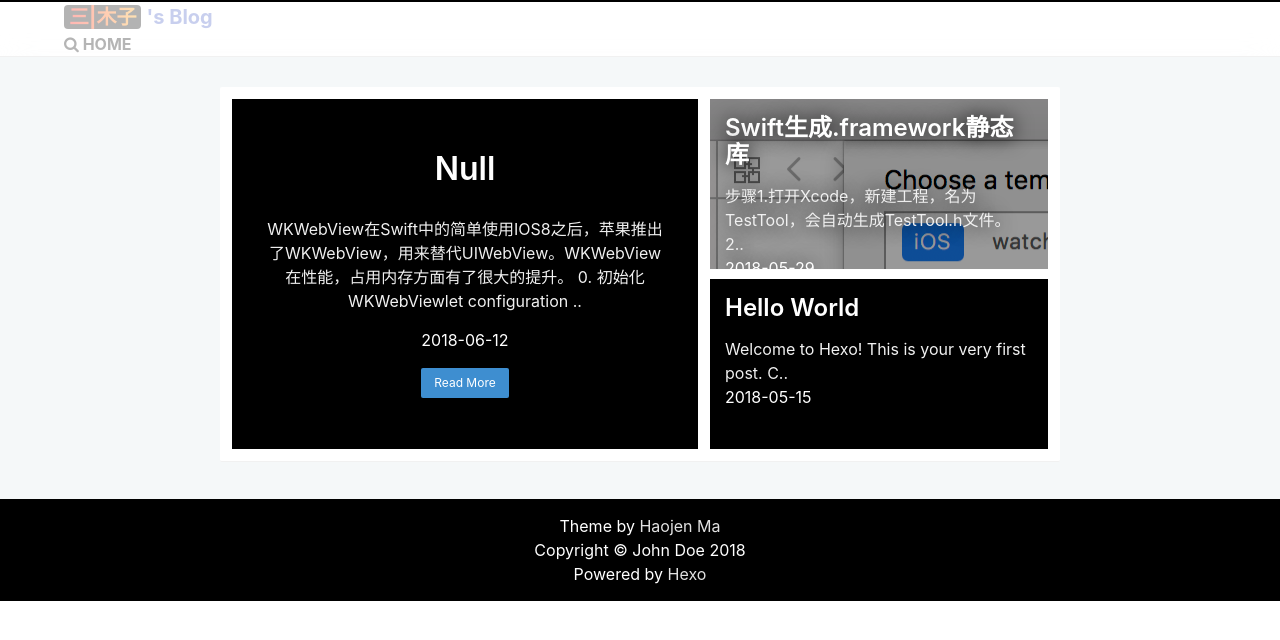
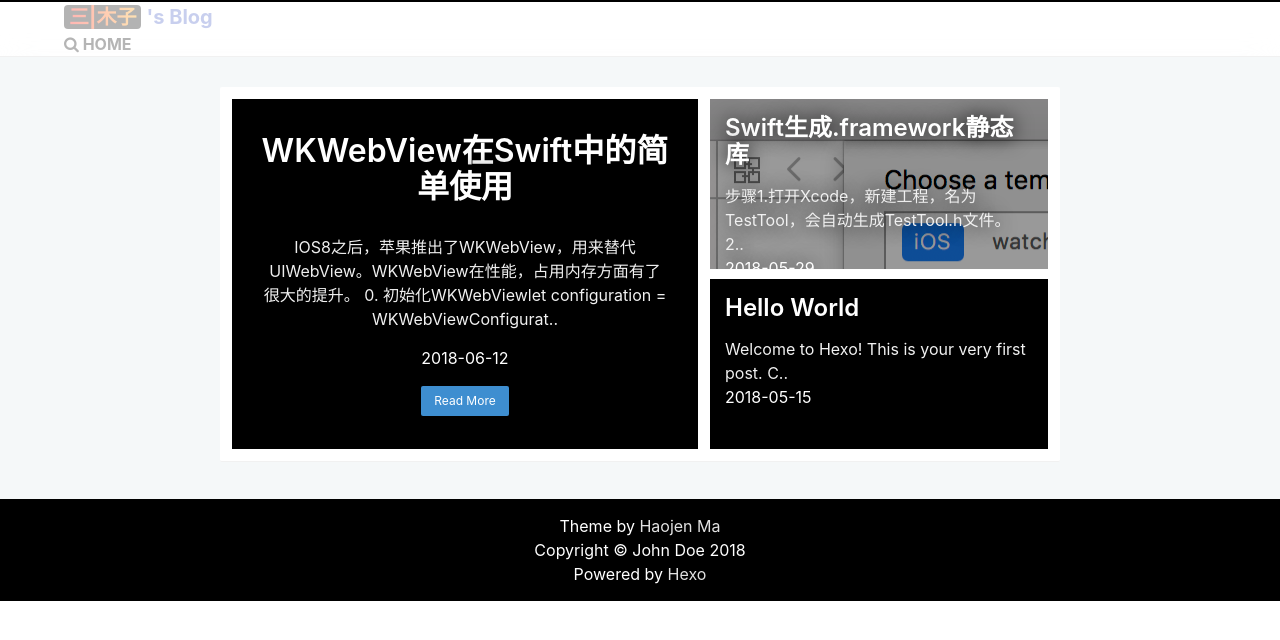
Before and after one commit to baidu6/baidu6.github.io, a plain HTML site: page archives/index.html in a window 1280 px wide. Drawn offline with nearby package versions, Linux system fonts and the light colour scheme.

Commit message:
Site updated: 2018-06-12 11:28:24

```diff
--- a/archives/index.html
+++ b/archives/index.html
@@ -130,7 +130,7 @@
                          ">
                     <div class=" is-flex flex-column center content has-text-centered full-height has-padding content-bg-mask">
                         <h1 class="title text-shadow" style="margin-bottom: 15px;">
-                            Null
+                            WKWebView在Swift中的简单使用
                         </h1>
                         <div>
 
@@ -138,8 +138,8 @@
 
                         </div>
                         <p class="post-content-text is-marginless has-padding text-shadow">
-                            WKWebView在Swift中的简单使用IOS8之后，苹果推出了WKWebView，用来替代UIWebView。WKWebView在性能，占用内存方面有了很大的提升。
-0. 初始化WKWebViewlet configuration ..
+                            IOS8之后，苹果推出了WKWebView，用来替代UIWebView。WKWebView在性能，占用内存方面有了很大的提升。
+0. 初始化WKWebViewlet configuration = WKWebViewConfigurat..
                         </p>
                         <p class="date text-shadow">2018-06-12</p>
                         <button class="button is-info is-small">Read More</button>
```
Also changed, not shown: 2018/06/12/WKWebView在Swift中的简单使用/index.html (+9 -9 lines), archives/2018/06/index.html (+3 -3 lines), archives/2018/index.html (+3 -3 lines), index.html (+3 -3 lines).
